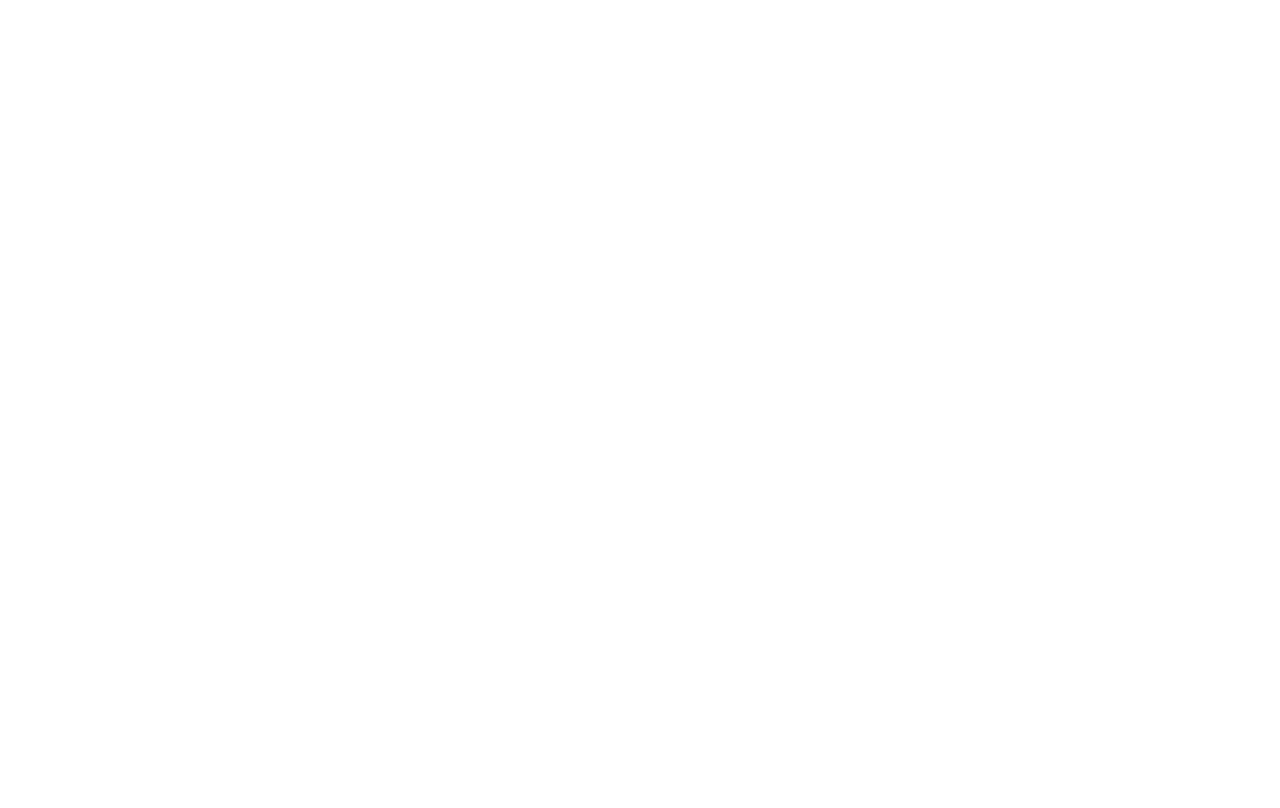
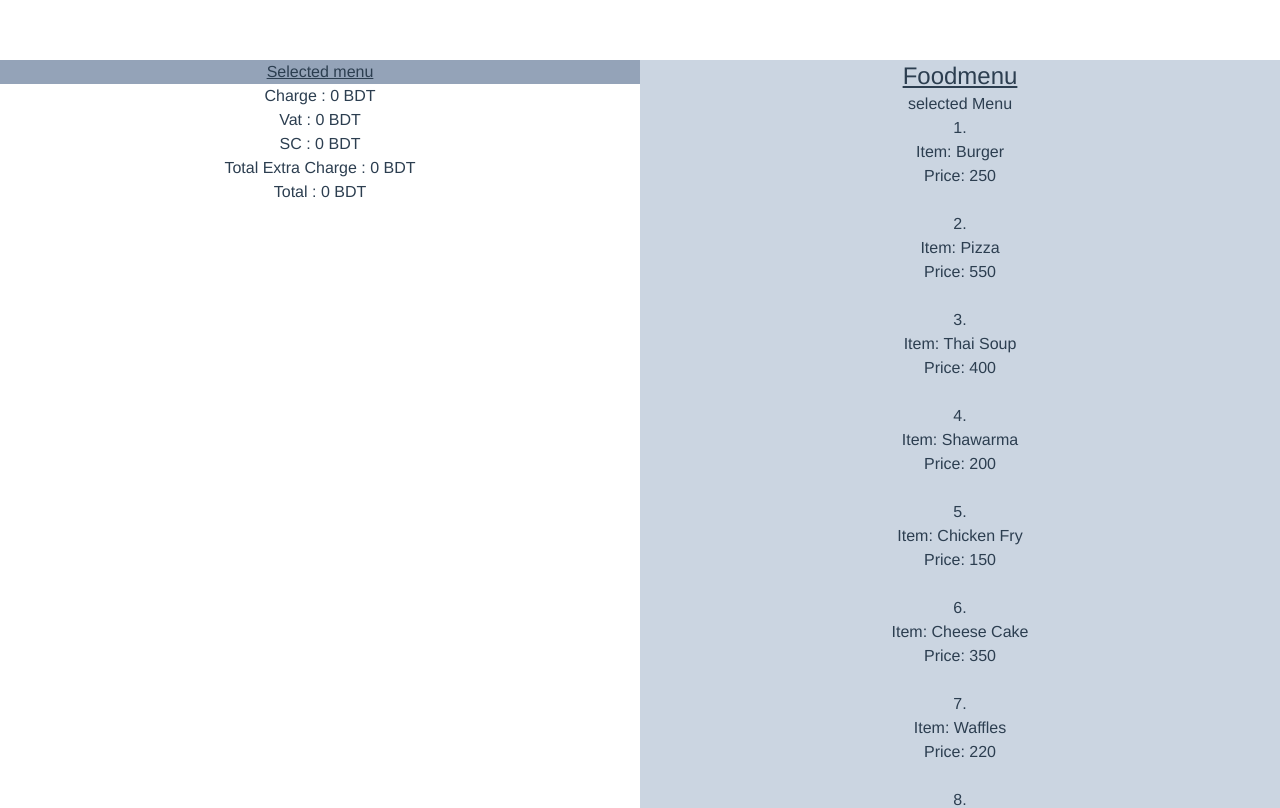
Before and after one commit to shifat514/Point-Of-Sale, a Vue app: page /selectlayout in a window 1280 px wide. Before the commit this address had no page. Shown: the top 808 px of the page. Built offline with nearby package versions, Linux system fonts and the light colour scheme.

Commit message:
add tailwind

```diff
--- /dev/null
+++ b/postcss.config.js
@@ -0,0 +1,7 @@
+module.exports = {
+  plugins: {
+    tailwindcss: {
+      config: './tailwind.config.js'
+    }
+  }
+}
--- a/src/App.vue
+++ b/src/App.vue
@@ -3,7 +3,6 @@
 </template>
 
 <script>
-
 
 export default {
   name: 'App',
--- /dev/null
+++ b/src/assets/tailwind.css
@@ -0,0 +1,5 @@
+@tailwind base;
+
+@tailwind components;
+
+@tailwind utilities;
--- a/src/components/FoodMenu.vue
+++ b/src/components/FoodMenu.vue
@@ -1,6 +1,6 @@
 <template>
-<div>
-    <h1>Foodmenu</h1>
+<div class="bg-slate-300">
+    <h1 class="underline text-2xl">Foodmenu</h1>
    <router-link to="./selectmenu">selected Menu</router-link>
     <ul>
         <div>
@@ -22,6 +22,8 @@
 </template>
 
 <script>
+
+
 export default {
     name: "foodmenu",
     data() {
@@ -44,18 +46,8 @@ export default {
         addProduct(item) {
             this.selectMenu = item;
             console.log(this.selectMenu);
-
-            // for(let i=0; i<this.$store.state.selectList.length(); i++)
-            // {
-            //     if(item.id==this.$store.state.selectList.id)
-            //     {
-            //         this.$store.state.selectList.price+item.price;
-            //     }
-            // }
-
-
             this.$emit('selectProduct', this.selectMenu);
-            this.$router.push('/selectmenu');
+           // this.$router.push('/selectmenu');
         }
     }
 }
--- a/src/components/HomePage.vue
+++ b/src/components/HomePage.vue
@@ -1,10 +1,12 @@
 <template>
 <div>
-    <h1>Hello from Home</h1>
+    <h1 class="w-32 h-32 bg-slate-200">Hello from Home</h1>
+    <router-link to="/selectmenu">Go to Menu</router-link>
 </div>
 </template>
 
 <script>
+
 export default {
     name: "home",
     data() {
--- a/src/components/SelectMenu.vue
+++ b/src/components/SelectMenu.vue
@@ -1,5 +1,9 @@
 <template>
+        <div class="grid grid-cols-2">
             <div>
+                <div class="">
+                    <h1 class="underline bg-slate-400">Selected menu</h1>
+                </div>
                 <div>
                     <li class="pointer" v-for="(item) in selectProductList" :key="item" :id=item.id>
                         <div>
@@ -14,12 +18,15 @@
                         <br>
                     </li>
                 </div>
-    <div>Charge : {{ selectCharge }}</div>
-    <div>Vat : {{ vat }}</div>
-    <div>SC : {{ serviceCharge }}</div>
-    <div>Extra Charge : {{ extraCharge }}</div>
-    <div>Total : {{ totalCharge }}</div>
+                <div>Charge : {{ selectCharge }} BDT</div>
+                <div>Vat : {{ vat }} BDT</div>
+                <div>SC : {{ serviceCharge }} BDT</div>
+                <div>Total Extra Charge : {{ extraCharge }} BDT</div>
+                <div>Total : {{ totalCharge }} BDT</div>
+            </div>
+            <div>
                 <FoodMenu @selectProduct="addedProduct" />
+            </div>
         </div>
 </template>
 
@@ -55,8 +62,8 @@ export default {
     methods: {
         calculateCharges(basicCharge) {
 
-            this.vat = .05*basicCharge;
-            this.serviceCharge = .10*basicCharge;
+            this.vat = .05 * basicCharge;
+            this.serviceCharge = .10 * basicCharge;
             this.extraCharge = this.vat + this.serviceCharge;
             this.totalCharge = basicCharge + this.extraCharge;
         },
@@ -85,7 +92,6 @@ export default {
 
             this.menu = JSON.parse(JSON.stringify(selectData)); // deep cloning an object
             let selectListLength = this.$store.getters.selectListLength;
-
             this.selectedProduct(selectListLength);
             this.calculateCharges(this.selectCharge);
         },
--- /dev/null
+++ b/src/components/layouts/SelectLayout.vue
@@ -0,0 +1,22 @@
+<template>
+    <div>
+    <SelectMenu/>
+    </div>
+
+</template>
+
+<script>
+//import FoodMenu from "../FoodMenu.vue"
+import SelectMenu from "../SelectMenu.vue"
+export default {
+
+    components: {
+        //FoodMenu,
+        SelectMenu
+    }
+}
+</script>
+
+<style>
+
+</style>
--- a/src/main.js
+++ b/src/main.js
@@ -1,8 +1,8 @@
 import { createApp } from 'vue'
 import router from './router'
 import  store  from './store'
-//import './style.css'
 import App from './App.vue'
+import './assets/tailwind.css'
 
 createApp(App)
 .use(router)
--- a/src/router.js
+++ b/src/router.js
@@ -16,6 +16,16 @@ const routes = [
         name : 'selectmenu',
         component: () => import('./components/SelectMenu.vue'),
     },
+    {
+        path : '/selectlayout',
+        name : 'selectlayout',
+        component: () => import('./components/layouts/SelectLayout.vue'),
+    },
+    {
+        path : '/selectmenu',
+        name : 'selectmenu',
+        component: () => import('./components/SelectMenu.vue'),
+    },
 
 ]
 
--- /dev/null
+++ b/tailwind.config.js
@@ -0,0 +1,8 @@
+/** @type {import('tailwindcss').Config} */
+module.exports = {
+  content: ['./public/**/*.html', './src/**/*.{vue,js,ts,jsx,tsx}'],
+  theme: {
+    extend: {},
+  },
+  plugins: [],
+}
```
Also changed, not shown: package.json (+21 -4 lines), src/assets/logo.png (deleted), 1 other file (tests, documents, lock files or other folders). Lines whose indentation alone changed are shown as unchanged.
